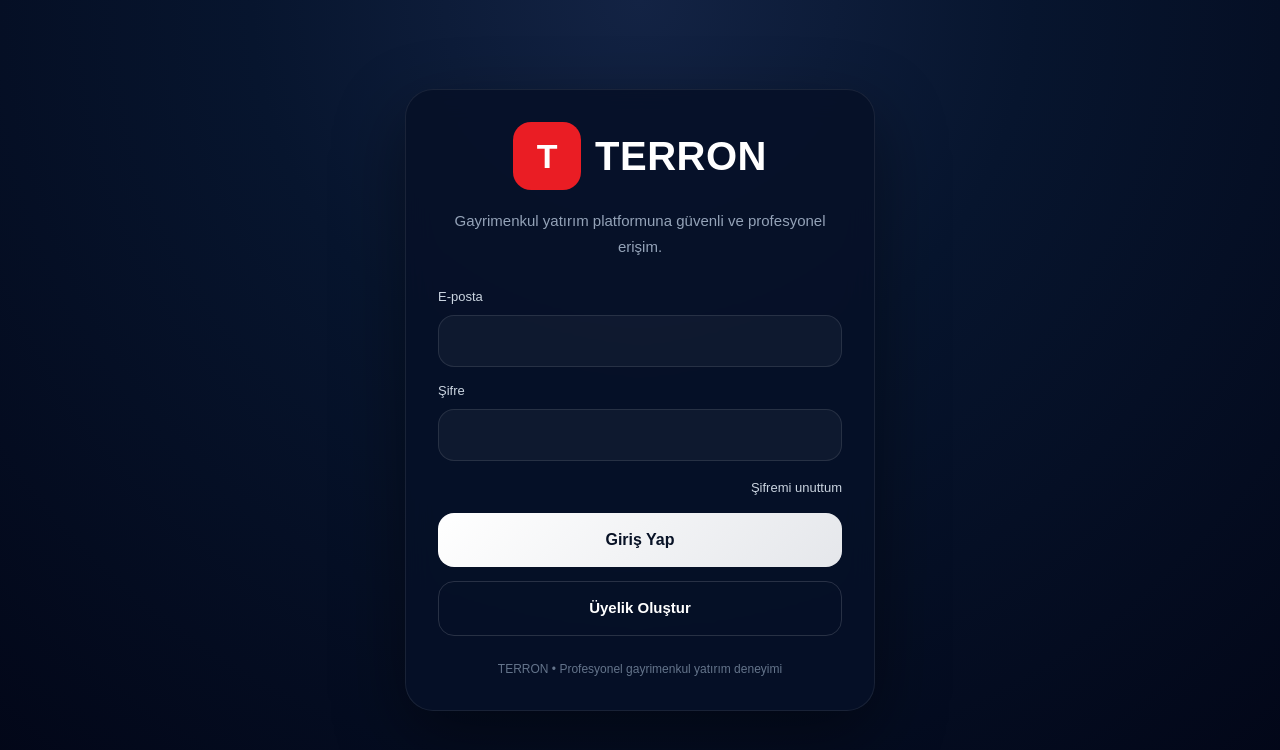
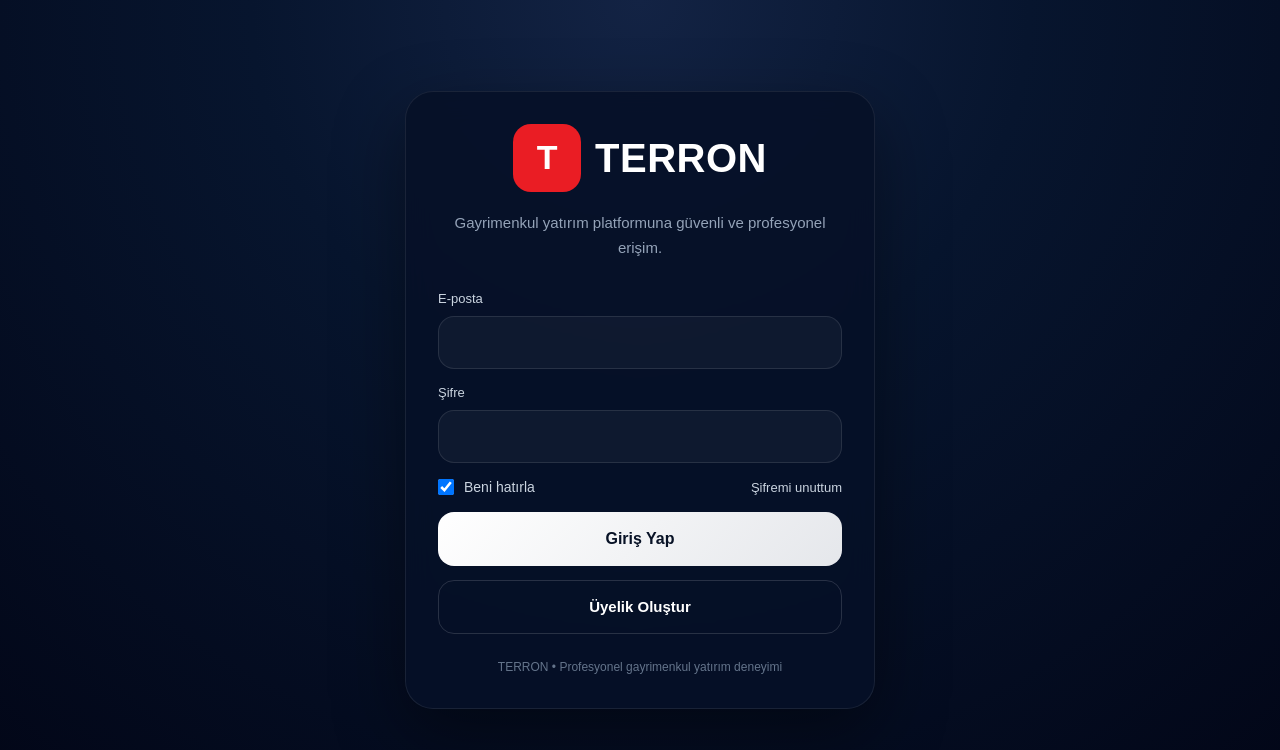
Before and after one commit to terronengin/terron-web, a Next.js app: page /login in a window 1280 px wide. Shown: the top 750 px of the page. Built offline with nearby package versions, Linux system fonts and the light colour scheme; no server answers.

Commit message:
remember me logout flow

```diff
--- a/app/dashboard/page.tsx
+++ b/app/dashboard/page.tsx
@@ -334,9 +334,28 @@ export default function DashboardPage() {
   }, [filteredItems, city, district]);
 
   async function logout() {
-    await supabase.auth.signOut();
-    router.replace("/login");
-  }
+  const rememberPref =
+    typeof window !== "undefined"
+      ? localStorage.getItem("terron_remember_me")
+      : null;
+
+  let keepRemember = rememberPref === "true";
+
+  if (typeof window !== "undefined") {
+    keepRemember = window.confirm(
+      "Bu cihazda girişin hatırlansın mı?\n\nTamam = Hatırla\nİptal = Unut"
+    );
+
+    localStorage.setItem("terron_remember_me", String(keepRemember));
+
+    if (!keepRemember) {
+      localStorage.removeItem("terron_saved_email");
+    }
+  }
+
+  await supabase.auth.signOut();
+  router.replace("/login");
+}
 
   async function ensureAndLoadWallet() {
     const { data: userRes } = await supabase.auth.getUser();
--- a/app/login/page.tsx
+++ b/app/login/page.tsx
@@ -1,6 +1,6 @@
 "use client";
 
-import { useState } from "react";
+import { useEffect, useState } from "react";
 import { useRouter } from "next/navigation";
 import { supabase } from "../../lib/supabaseClient";
 
@@ -13,6 +13,7 @@ export default function LoginPage() {
   const [loading, setLoading] = useState(false);
   const [msg, setMsg] = useState<string | null>(null);
   const [isError, setIsError] = useState(false);
+  const [rememberMe, setRememberMe] = useState(true);
 
   const [loginEmail, setLoginEmail] = useState("");
   const [loginPassword, setLoginPassword] = useState("");
@@ -26,6 +27,28 @@ export default function LoginPage() {
   const [registerPasswordConfirm, setRegisterPasswordConfirm] = useState("");
   const [city, setCity] = useState("");
   const [district, setDistrict] = useState("");
+
+  useEffect(() => {
+    const remembered = typeof window !== "undefined" ? localStorage.getItem("terron_remember_me") : null;
+    const savedEmail = typeof window !== "undefined" ? localStorage.getItem("terron_saved_email") : null;
+
+    if (remembered !== null) {
+      setRememberMe(remembered === "true");
+    }
+
+    if (savedEmail) {
+      setLoginEmail(savedEmail);
+    }
+
+    async function checkSession() {
+      const { data } = await supabase.auth.getSession();
+      if (data.session) {
+        router.push("/dashboard");
+      }
+    }
+
+    checkSession();
+  }, [router]);
 
   function showMessage(text: string, error = false) {
     setMsg(text);
@@ -46,6 +69,16 @@ export default function LoginPage() {
         console.log("SIGN IN ERROR:", error);
         showMessage(error.message, true);
         return;
+      }
+
+      if (typeof window !== "undefined") {
+        localStorage.setItem("terron_remember_me", String(rememberMe));
+
+        if (rememberMe) {
+          localStorage.setItem("terron_saved_email", loginEmail.trim());
+        } else {
+          localStorage.removeItem("terron_saved_email");
+        }
       }
 
       router.push("/dashboard");
@@ -240,7 +273,33 @@ export default function LoginPage() {
               />
             </Field>
 
-            <div style={{ textAlign: "right" }}>
+            <div
+              style={{
+                display: "flex",
+                alignItems: "center",
+                justifyContent: "space-between",
+                gap: 12,
+              }}
+            >
+              <label
+                style={{
+                  display: "flex",
+                  alignItems: "center",
+                  gap: 10,
+                  color: "#cbd5e1",
+                  fontSize: 14,
+                  cursor: "pointer",
+                }}
+              >
+                <input
+                  type="checkbox"
+                  checked={rememberMe}
+                  onChange={(e) => setRememberMe(e.target.checked)}
+                  style={{ width: 16, height: 16, cursor: "pointer" }}
+                />
+                Beni hatırla
+              </label>
+
               <button
                 type="button"
                 onClick={() => {
```
